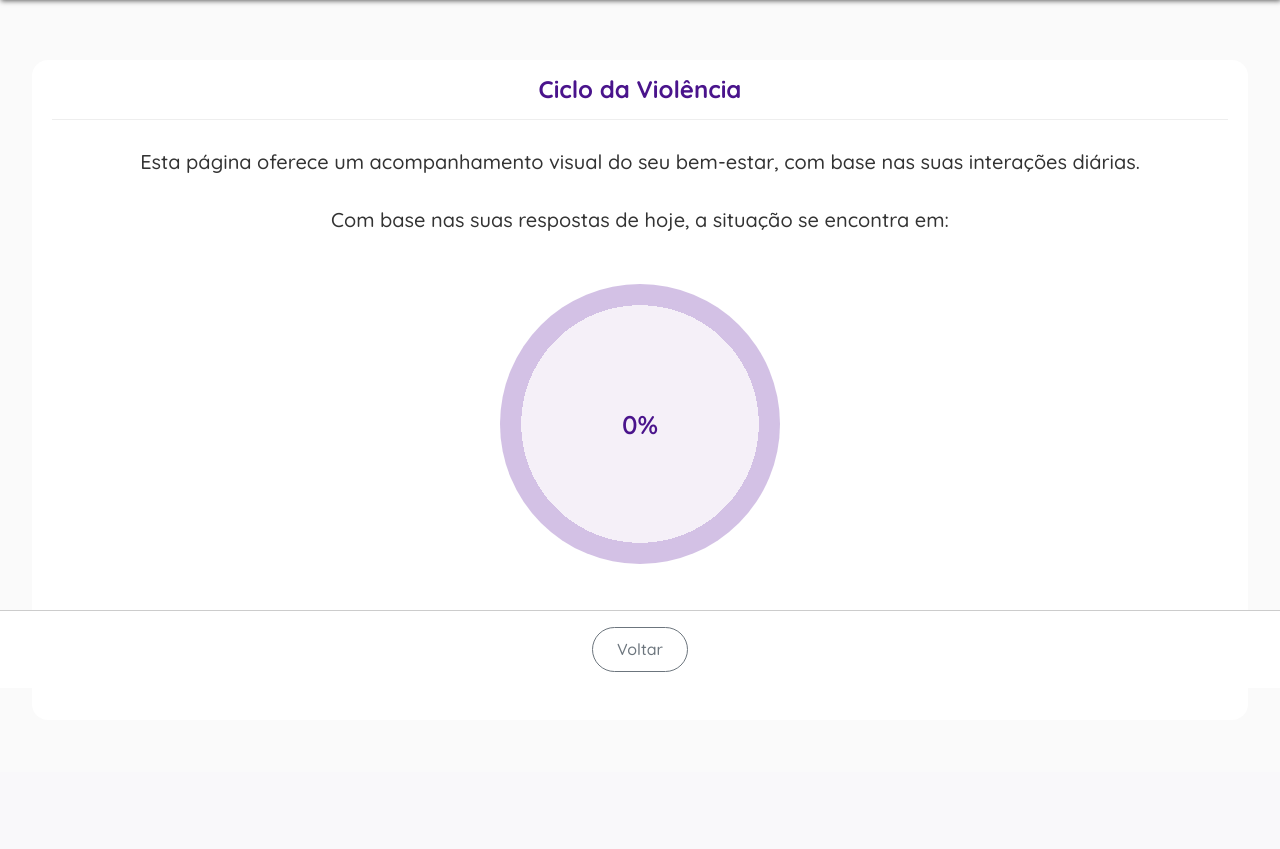
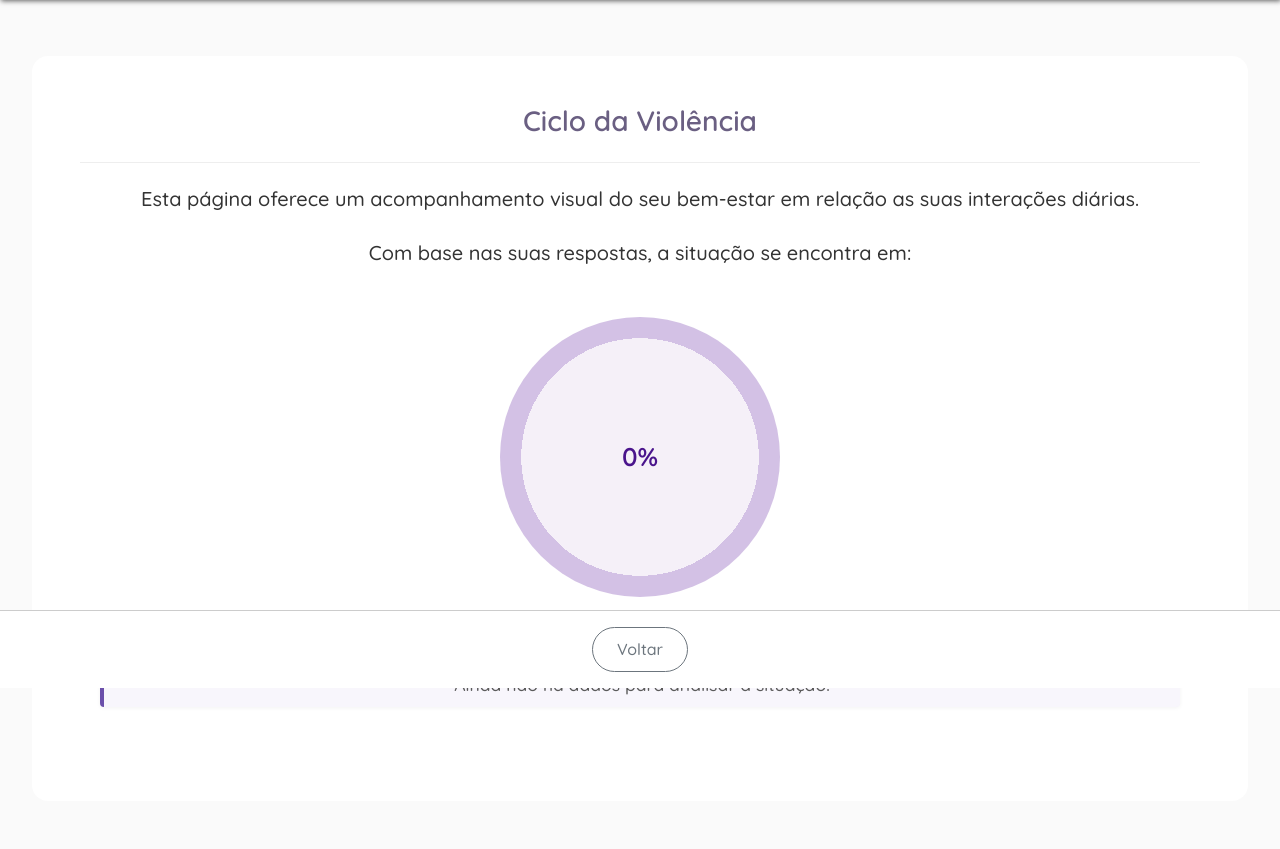
Before and after one commit to immlvia/Diario-da-Mulher, a Flask app: page /ciclo in a window 1280 px wide. Shown: the part 112-961 px from the top of the page. Before the commit the page ends 784 px from the top, so only its background shows below. Run offline with Flask 3, Linux system fonts and the light colour scheme; the visitor is signed in with stand-in values (Sample User, id 1); data that the repository does not hold is empty.

Commit message:
Padronizando templates

```diff
--- a/app/routes.py
+++ b/app/routes.py
@@ -49,7 +49,7 @@ def login():
             return redirect(url_for('login'))
         else:
             login_user(usuario, remember=True)
-            flash('Login realizado com sucesso!', 'success')
+            #flash('Login realizado com sucesso!', 'success')
             return redirect(url_for('homepage'))
     return render_template("login.html", form=form)
 
--- a/app/static/style.css
+++ b/app/static/style.css
@@ -305,31 +308,32 @@ h2{
 }
 
 /*Formatações ciclo*/
-.container.ciclo-container {
+.main-ciclo, .main-calendario{
+    padding: 3rem;
     max-width: 1500px;
-    margin: 20px auto;
-    padding: 0 20px;
+    margin: 1rem auto;
     width: 100%;
     box-sizing: border-box;
     display: flex;
     flex-direction: column;
-    background-color: #ffffff;
+    background-color: white;
     border-radius: 16px;
 }
 
-.ciclo-header {
+.titulo-ciclo, .titulo-calendario{
     display: flex;
     justify-content: center;
     align-items: center;
     width: 100%;
-    padding: 15px 20px;
+    padding-bottom: 1.5rem;
     border-bottom: 1px solid #eee;
-    margin-bottom: 30px;
     position: relative;
     background-color: #fff;
     box-sizing: border-box;
+    color: #6a5f82;
+    text-align: center;
 }
-
+/*
 .ciclo-header h1 {
     font-size: 24px;
     font-weight: 700;
--- a/app/templates/ciclo.html
+++ b/app/templates/ciclo.html
@@ -1,19 +1,17 @@
 {% extends 'base.html' %}
 {% block content %}
 
-<div class="container ciclo-container">
-    <div class="ciclo-header">
+<div class="container main-ciclo">
+    <div class="titulo-ciclo text-center mb-4">
         <h1>Ciclo da Violência</h1>
     </div>
 
-
-
-    <div class="row mb-1">
-        <h2 class="text-center">Esta página oferece um acompanhamento visual do seu bem-estar, com base nas suas interações diárias.</h2>
+    <div class="row">
+        <h2 class="text-center">Esta página oferece um acompanhamento visual do seu bem-estar em relação as suas interações diárias.</h2>
     </div>
     <section class="indicador-violencia">
         <div class="row mb-1">
-            <h2 class="text-center">Com base nas suas respostas de hoje, a situação se encontra em:</h2>
+            <h2 class="text-center">Com base nas suas respostas, a situação se encontra em:</h2>
         </div>
         <div class="circular-progress-container">
             <div class="circular-progress">
--- a/app/templates/editar_conta.html
+++ b/app/templates/editar_conta.html
@@ -2,6 +2,7 @@
 {% block body_id %}page-editar-conta-body{% endblock %}
 {% block content %}
 <div class="container editar-container">
+    <div row>
     <h2>Editar Conta</h2>
         <form method="POST">
             {{ form.hidden_tag() }}
@@ -38,7 +39,8 @@
                 {% endfor %}
             </div>
 
-        {{ form.btnSubmit(class="btn btn-primary mt-3") }}
+            {{ form.btnSubmit(class="btn btn-salvar btn-primary mt-3") }}
         </form>
     </div>
+</div>
 {% endblock %}
--- a/app/templates/meuperfil.html
+++ b/app/templates/meuperfil.html
@@ -3,7 +3,7 @@
 {% block body_id %}page-perfil-body{% endblock %}
 
 {% block content %}
-<div class="page-perfil">
+<div class="container page-perfil">
     <div class="perfil-card">
         <h1>Meu Perfil</h1>
 
```
Also changed, not shown: other parts of app/static/style.css (+30 -13 lines), app/templates/calendario.html (+8 -3 lines), app/templates/diario.html (+4 -3 lines), app/templates/login.html (+7 -5 lines). Lines whose indentation alone changed are shown as unchanged.
